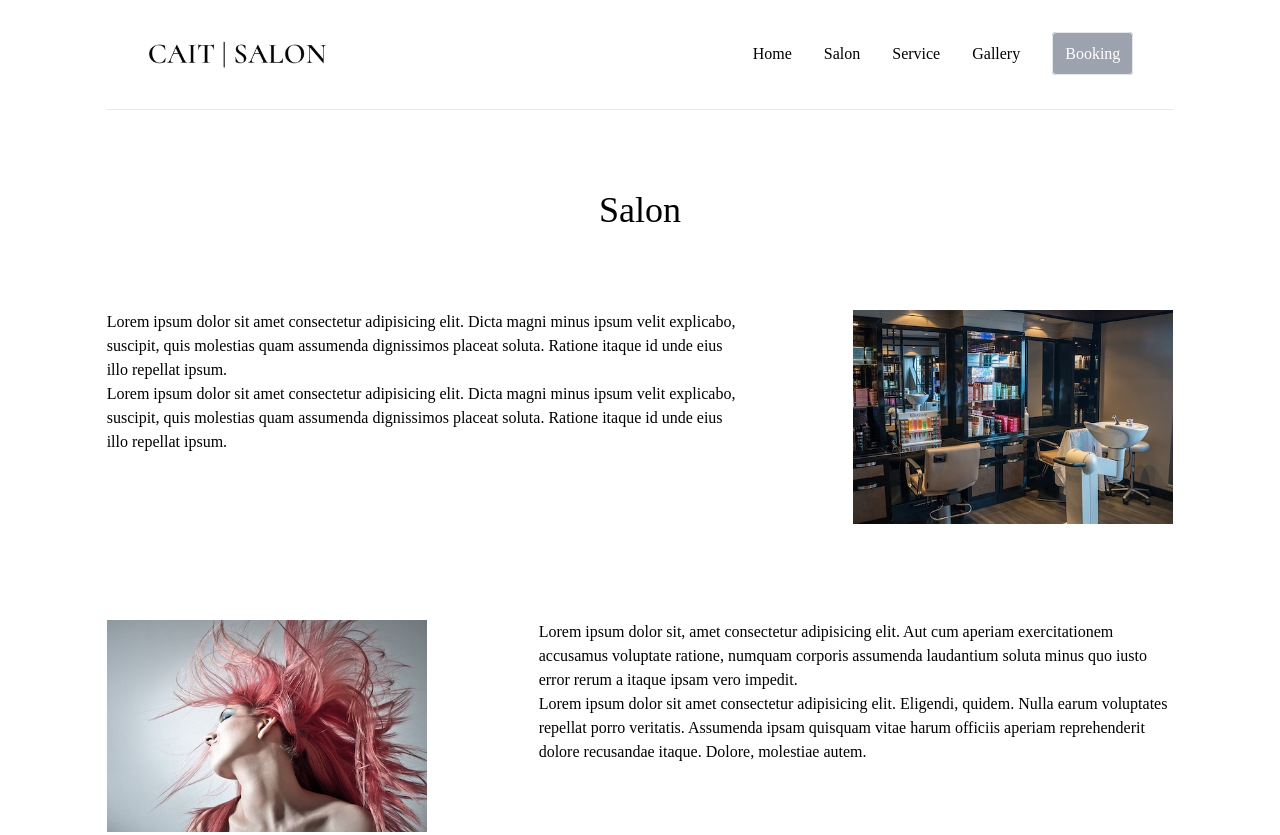
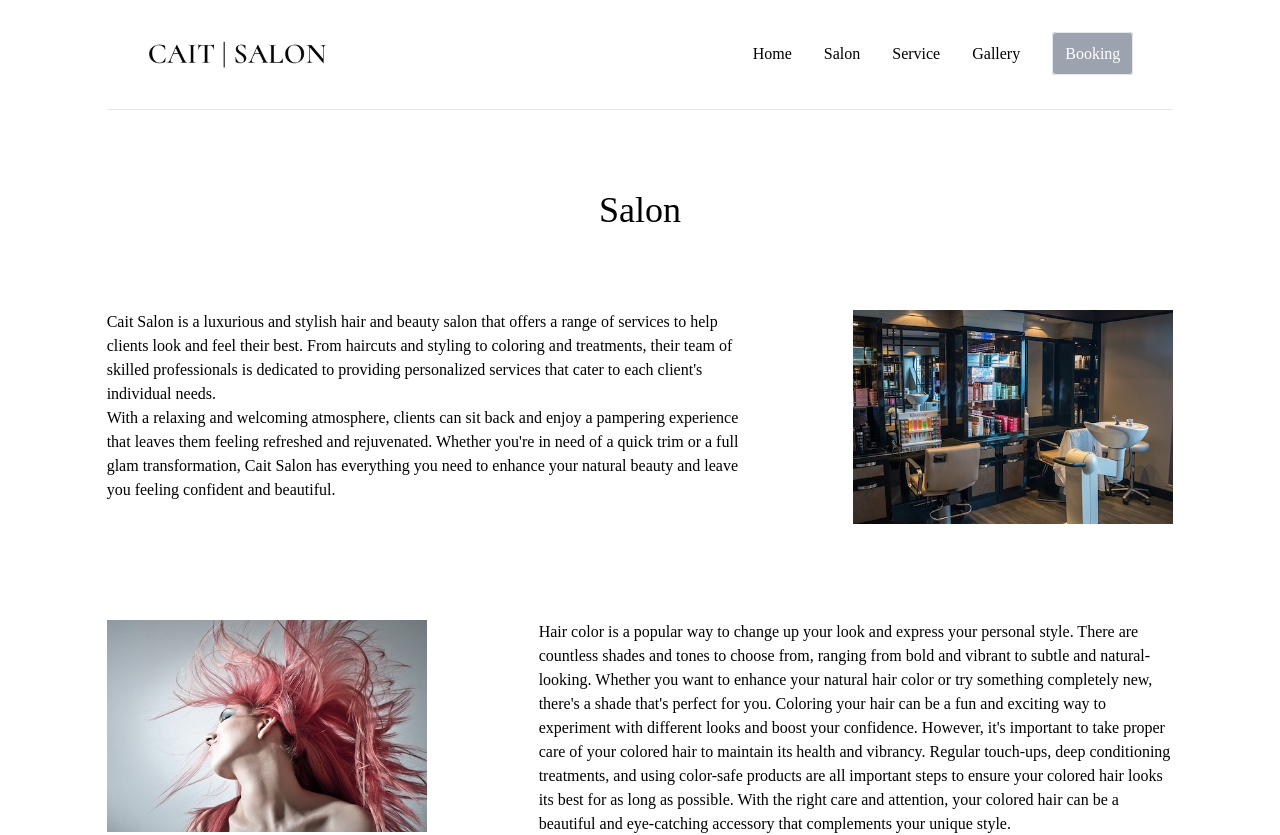
Before and after one commit to eobcre/salon-react, a React (Vite) app: page /salon in a window 1280 px wide. Shown: the top 835 px of the page. Built offline with nearby package versions, Linux system fonts and the light colour scheme; the HTML template or start-up script is replaced by a standard one.

Commit message:
article fixed

```diff
--- a/src/sections/Salon.jsx
+++ b/src/sections/Salon.jsx
@@ -8,15 +8,17 @@ export const Salon = () => {
       <p className='title-st'>Salon</p>
       <div className='md:flex items-start mx-auto mb-10'>
         <p>
-          Lorem ipsum dolor sit amet consectetur adipisicing elit. Dicta magni
-          minus ipsum velit explicabo, suscipit, quis molestias quam assumenda
-          dignissimos placeat soluta. Ratione itaque id unde eius illo repellat
-          ipsum.
+          Cait Salon is a luxurious and stylish hair and beauty salon that
+          offers a range of services to help clients look and feel their best.
+          From haircuts and styling to coloring and treatments, their team of
+          skilled professionals is dedicated to providing personalized services
+          that cater to each client's individual needs.
           <br />
-          Lorem ipsum dolor sit amet consectetur adipisicing elit. Dicta magni
-          minus ipsum velit explicabo, suscipit, quis molestias quam assumenda
-          dignissimos placeat soluta. Ratione itaque id unde eius illo repellat
-          ipsum.
+          With a relaxing and welcoming atmosphere, clients can sit back and
+          enjoy a pampering experience that leaves them feeling refreshed and
+          rejuvenated. Whether you're in need of a quick trim or a full glam
+          transformation, Cait Salon has everything you need to enhance your
+          natural beauty and leave you feeling confident and beautiful.
         </p>
         <img
           src={Floor}
@@ -28,15 +30,19 @@ export const Salon = () => {
       </div>
       <div className='mt-24 md:flex items-start flex-row-reverse'>
         <p>
-          Lorem ipsum dolor sit, amet consectetur adipisicing elit. Aut cum
-          aperiam exercitationem accusamus voluptate ratione, numquam corporis
-          assumenda laudantium soluta minus quo iusto error rerum a itaque ipsam
-          vero impedit.
-          <br />
-          Lorem ipsum dolor sit amet consectetur adipisicing elit. Eligendi,
-          quidem. Nulla earum voluptates repellat porro veritatis. Assumenda
-          ipsam quisquam vitae harum officiis aperiam reprehenderit dolore
-          recusandae itaque. Dolore, molestiae autem.
+          Hair color is a popular way to change up your look and express your
+          personal style. There are countless shades and tones to choose from,
+          ranging from bold and vibrant to subtle and natural-looking. Whether
+          you want to enhance your natural hair color or try something
+          completely new, there's a shade that's perfect for you. Coloring your
+          hair can be a fun and exciting way to experiment with different looks
+          and boost your confidence. However, it's important to take proper care
+          of your colored hair to maintain its health and vibrancy. Regular
+          touch-ups, deep conditioning treatments, and using color-safe products
+          are all important steps to ensure your colored hair looks its best for
+          as long as possible. With the right care and attention, your colored
+          hair can be a beautiful and eye-catching accessory that complements
+          your unique style.
         </p>
         <img
           src={Pink}
```
